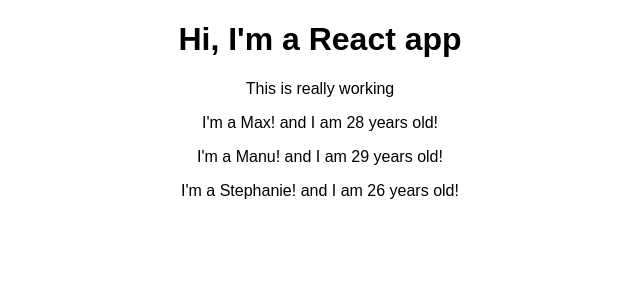
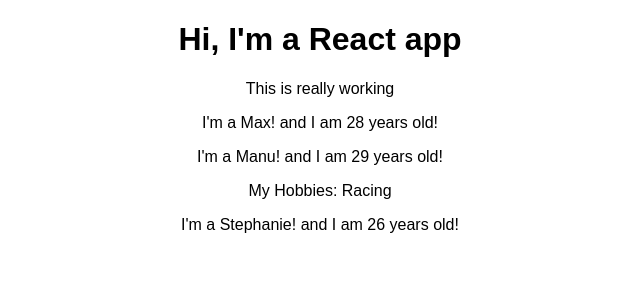
Before and after one commit to sai-sreenath/React-Beginner, a React (Create React App) app: page / in a window 1280 px wide. Shown: the top 300 px of the page, without its empty margins (320-960 px from the left). Built offline with nearby package versions, Linux system fonts and the light colour scheme.

Commit message:
Working with children props

```diff
--- a/src/Person/Person.js
+++ b/src/Person/Person.js
@@ -1,7 +1,12 @@
 import React from 'react';
 
 const person = (props) => {
-    return <p>I'm a {props.name}! and I am {props.age} years old!</p>
+    return (
+        <div>
+            <p>I'm a {props.name}! and I am {props.age} years old!</p>
+            <p>{props.children}</p>
+        </div>
+    )
 };
 
 export default person;
```
